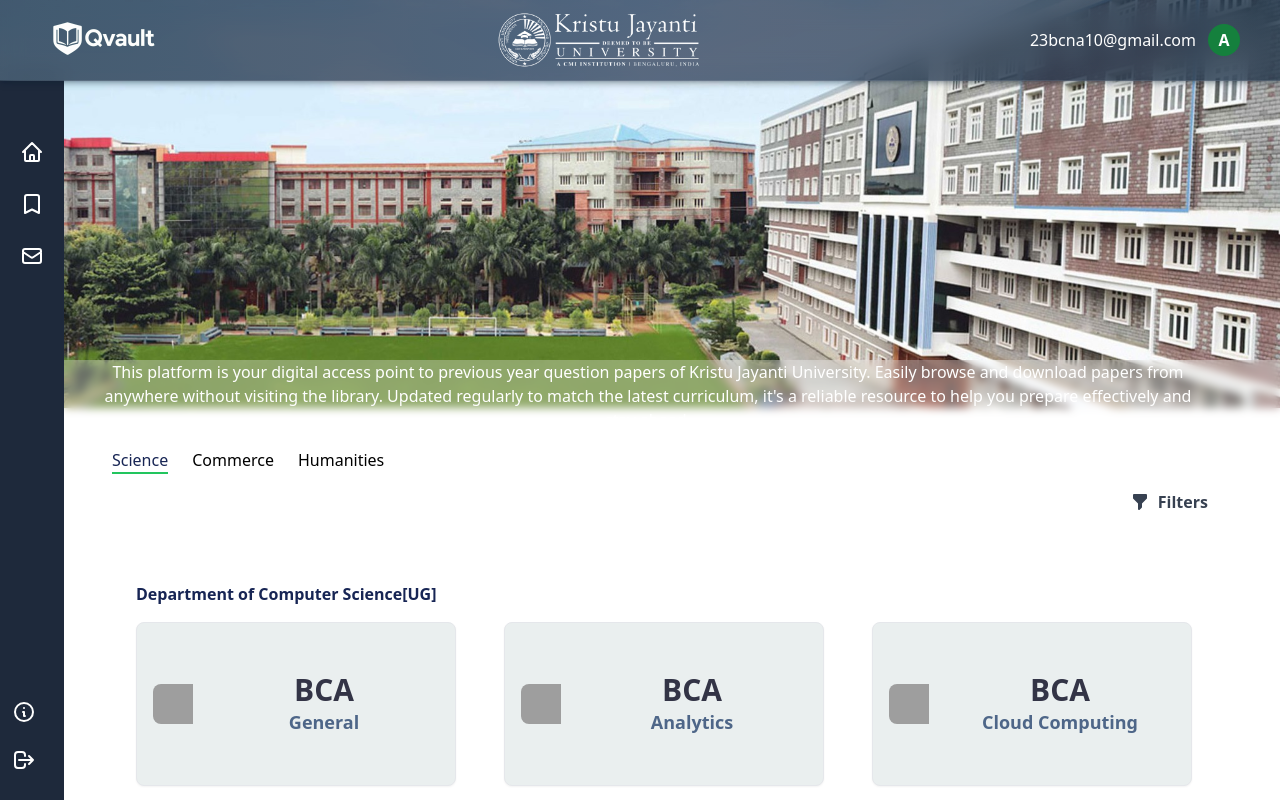
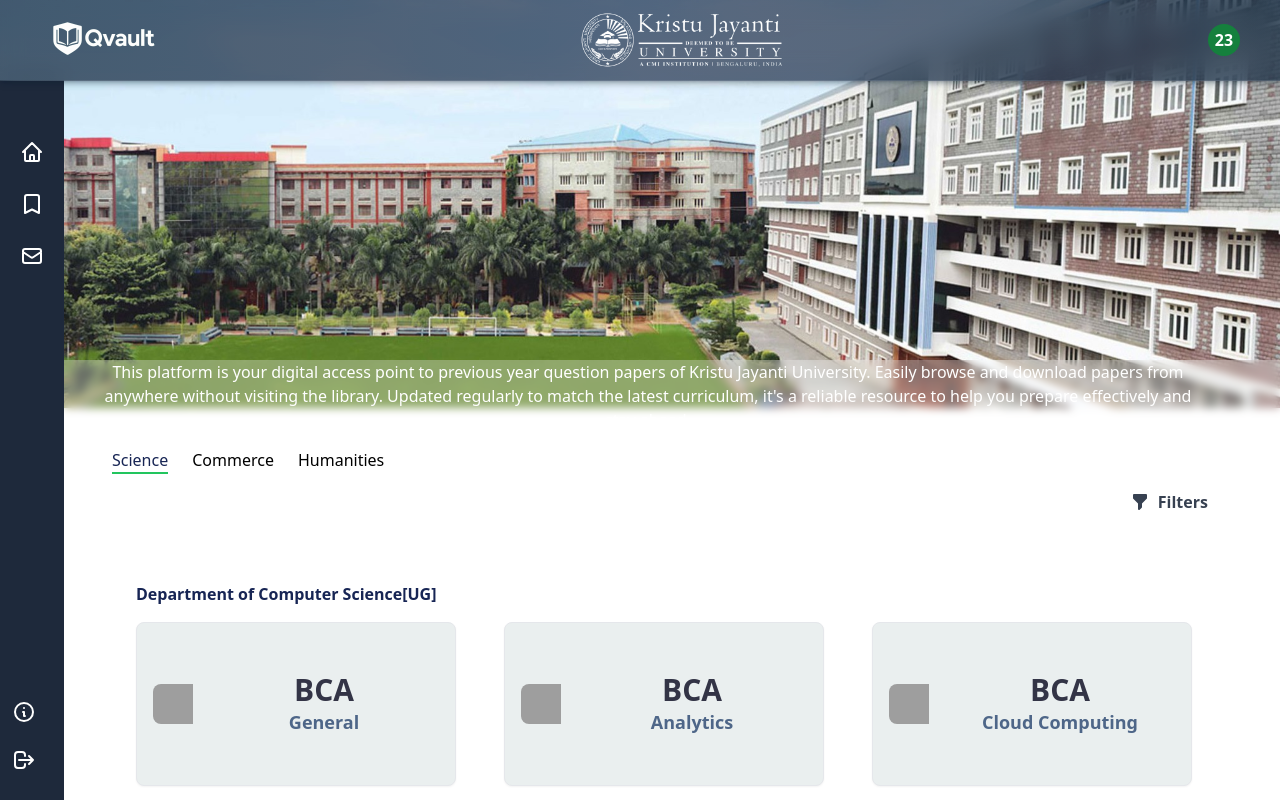
Before and after one commit to amal-k-a/QVault, an Angular app: page /student in a window 1280 px wide. Shown: the top 800 px of the page. Built offline with nearby package versions, Linux system fonts and the light colour scheme; grey boxes are pictures that could not be loaded; a web font is replaced by a local one.

Commit message:
email storing done

```diff
--- a/src/app/student/student.component.html
+++ b/src/app/student/student.component.html
@@ -13,9 +13,9 @@
         <img src="assets\Images\kju.png" class="h-14" alt="Kristu Jayanti Logo" />
         <!-- Right: Email & Avatar -->
         <div class="flex items-center space-x-3">
-            <span class="text-white">23bcna10&#64;gmail.com</span>
+            <span class="text-white">{{ email }}</span>
             <div class="w-8 h-8 rounded-full bg-green-700 flex items-center justify-center text-white font-semibold">
-                A
+                23
             </div>
         </div>
     </nav>
@@ -166,6 +166,8 @@
     </div>
 </div>
 
+
+
  <footer class="bg-gray-900 ml-[63px]">
     <div class="mx-auto w-full max-w-screen-xl p-4 py-6 lg:py-8">
       <div class="md:justify-between flex">
--- a/src/app/student/student.component.ts
+++ b/src/app/student/student.component.ts
@@ -1,4 +1,4 @@
-import { Component } from '@angular/core';
+import { Component, OnInit } from '@angular/core';
 import { Router } from '@angular/router';
 
 interface Course {
@@ -93,4 +93,12 @@ export class StudentComponent {
   viewQuestionPapers(course: Course): void {
     this.router.navigate(['/questionpaper', course.id]);
   }
+
+
+ email: string = '';
+
+  ngOnInit(): void {
+    // ✅ Get email from sessionStorage
+    this.email = sessionStorage.getItem('email') || '';
+  }
 }
--- a/src/app/user.service.ts
+++ b/src/app/user.service.ts
@@ -58,4 +58,20 @@ export class UserService {
   });
 }
 
+
+private userEmail: string = '';
+
+// ✅ Set email after login
+setEmail(email: string): void {
+  this.userEmail = email;
+  localStorage.setItem('userEmail', email); // Optional: persist across refresh
 }
+
+// ✅ Get email where needed
+getEmail(): string {
+  if (!this.userEmail) {
+    this.userEmail = localStorage.getItem('userEmail') || '';
+  }
+  return this.userEmail;
+}
+}
```
